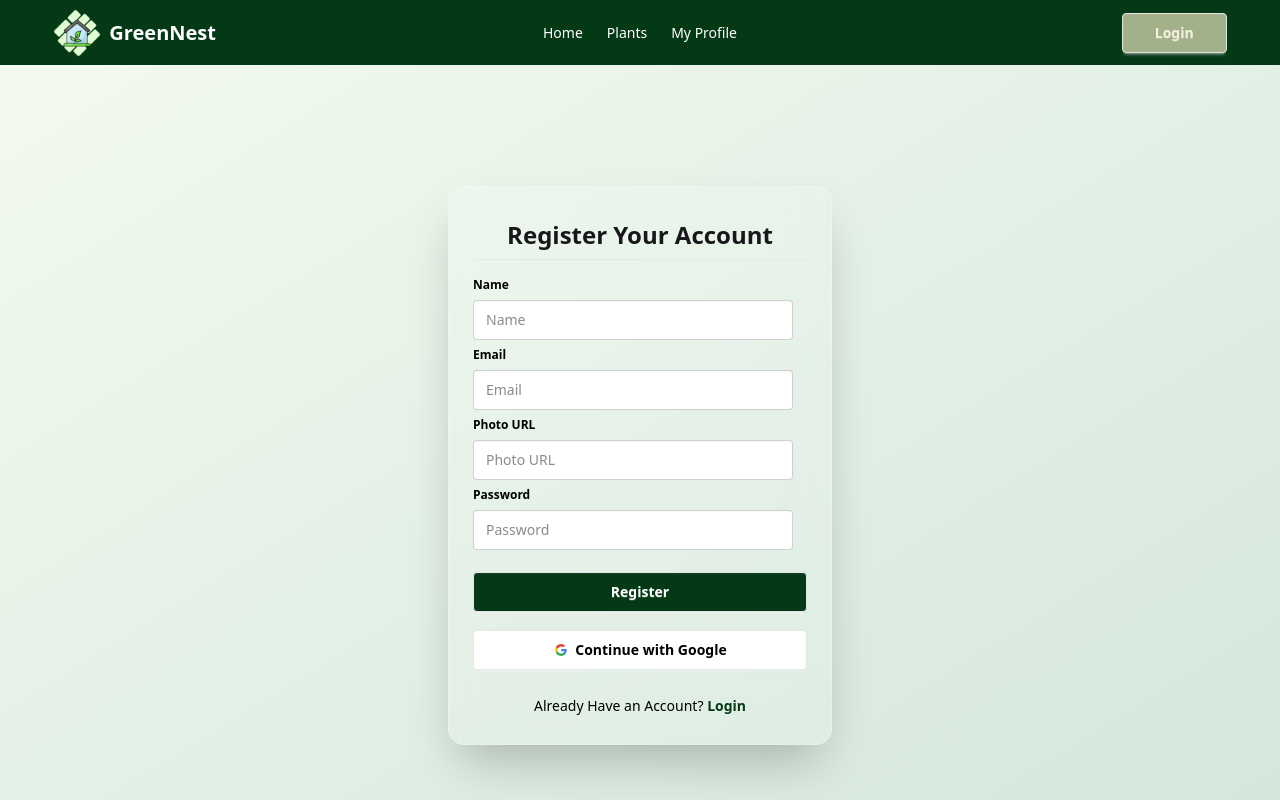
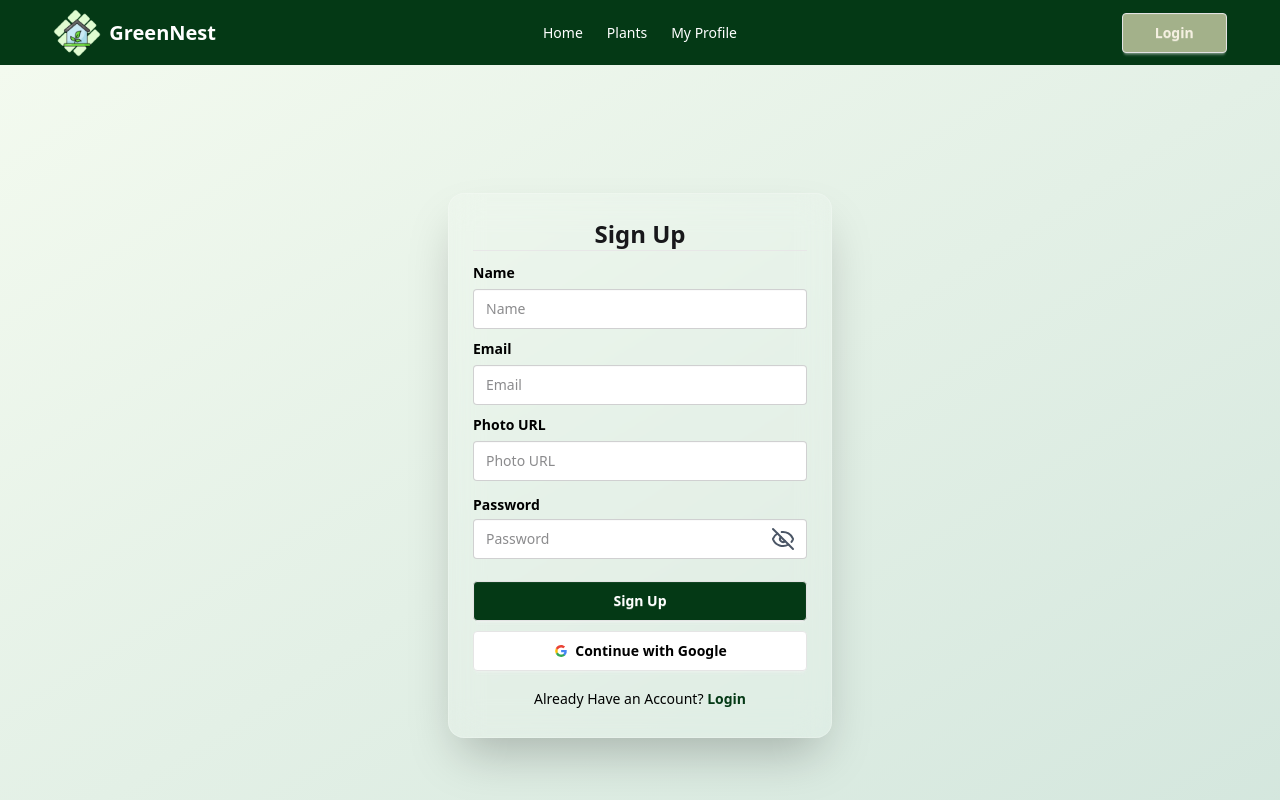
Before and after one commit to Tafsirchy/GreenNest, a React (Vite) app: page /auth/register in a window 1280 px wide. Shown: the top 800 px of the page. Built offline with nearby package versions, Linux system fonts and the light colour scheme; no server answers.

Commit message:
functionalities

```diff
--- a/src/Components/IndoorPlants.jsx
+++ b/src/Components/IndoorPlants.jsx
@@ -2,16 +2,33 @@ import React, { useEffect, useState } from "react";
 import ratings from "../assets/iconRatings.png";
 import dollar from "../assets/dollar-symbol.png";
 import { Link } from "react-router";
+import Loading from "./Loading";
 
 const IndoorPlants = () => {
   const [indoorPlants, setIndoorPlants] = useState([]);
+  const [loading, setLoading] = useState(true);
+
 
   useEffect(() => {
     fetch("plants.json")
       .then((res) => res.json())
-      .then((data) => setIndoorPlants(data))
-      .catch((error) => console.log(error));
+      .then((data) => {
+        setIndoorPlants(data);
+        setLoading(false);
+      })
+      .catch((error) => {
+        console.log(error);
+        setLoading(false);
+      });
   }, []);
+
+  if(loading) {
+    return (
+      <div className="min-h-screen flex justify-center items-center">
+        <Loading></Loading>
+      </div>
+    );
+  }
 
   return (
     <div className="py-10 bg-[#F5F0E1] min-h-screen">
--- /dev/null
+++ b/src/Components/Loading.jsx
@@ -0,0 +1,11 @@
+import React from 'react';
+
+const Loading = () => {
+    return (
+      <div className="flex justify-center items-center">
+        <span className="loading loading-ring loading-md"></span>
+      </div>
+    );
+};
+
+export default Loading;
--- a/src/Components/Navbar.jsx
+++ b/src/Components/Navbar.jsx
@@ -3,13 +3,14 @@ import logo from "../assets/nest-home.png";
 import { Link, NavLink } from "react-router";
 import { UserIcon } from "lucide-react";
 import { AuthContext } from "../Provider/AuthProvider";
+import { toast } from "react-toastify";
 
 const Navbar = () => {
   const { user, logOut } = useContext(AuthContext);
 
   const handleLogOut = () => {
     logOut()
-      .then(() => alert("User Logged Out"))
+      .then(() => toast.success("Logout Successfully"))
       .catch((error) => console.error(error));
   };
 
@@ -117,7 +118,7 @@ const Navbar = () => {
                 className="dropdown-content menu p-2 shadow bg-white rounded-box w-52 text-[#043915] text-center items-center"
               >
                 <li className="font-semibold pointer-events-none bg-gray-100 rounded-lg ">
-                  <span>{user.displayName}</span>
+                  <span className="font-bold text-lg">{user.displayName}</span>
                 </li>
 
                 <li>
--- a/src/Pages/Login.jsx
+++ b/src/Pages/Login.jsx
@@ -1,32 +1,42 @@
 import React, { useContext, useState } from "react";
 import { Link, useLocation, useNavigate } from "react-router";
 import { AuthContext } from "../Provider/AuthProvider";
+import { Eye, EyeOff } from "lucide-react";
+import { toast } from "react-toastify";
 
 const Login = () => {
   const { signIn, handleGoogleSignIn, setUser } = useContext(AuthContext);
   const [error, setError] = useState("");
   const [email, setEmail] = useState("");
+  const [showPassword, setShowPassword] = useState(false);
 
   const location = useLocation();
   const navigate = useNavigate();
-  // console.log(location);
+
   const handleLogin = (e) => {
     e.preventDefault();
     const form = e.target;
     const email = form.email.value;
     const password = form.password.value;
 
-
     signIn(email, password)
       .then((result) => {
         const user = result.user;
-          console.log(user);
+        toast.success("Login successfully");
         form.reset();
-          navigate(`${location.state ? location.state : "/"}`);
+        setError("");
+        navigate(location.state ? location.state : "/");
       })
       .catch((error) => {
-          // alert(error.message);
-          setError(error.code);
+        if (error.code === "auth/wrong-password") {
+          setError("Incorrect password. Please try again.");
+        } else if (error.code === "auth/user-not-found") {
+          setError("No account found with this email.");
+        } else if (error.code === "auth/invalid-email") {
+          setError  ("Invalid email format.");
+        } else {
+          setError("Something went wrong. Please try again.");
+        }
       });
   };
 
@@ -35,32 +45,31 @@ const Login = () => {
       .then((result) => {
         const user = result.user;
         setUser(user);
-        navigate(`${location.state ? location.state : "/"}`);
+        navigate(location.state ? location.state : "/");
       })
-      .then((error) => console.log(error));
+      .catch((error) => console.log(error));
   };
 
   const handleForgetPass = () => {
-
     navigate(`/forgetPass/${email}`);
   };
 
   return (
     <div className="hero bg-base-200 min-h-screen bg-gradient-to-br from-[#FAF5EF] to-[#E6E2D3] flex items-center justify-center">
-      <div className="card max-w-sm shrink-0 border  w-full backdrop-blur-lg bg-white/10  border-white/20 shadow-2xl rounded-2xl">
+      <div className="card max-w-sm shrink-0 border w-full backdrop-blur-lg bg-white/10 border-white/20 shadow-2xl rounded-2xl">
         <div className="card-body">
-          <div>
           <h1 className="text-2xl font-bold text-center py-4 text-black border-b border-white/30">
             Login Your Account
           </h1>
-          </div>
 
           <form onSubmit={handleLogin} className="flex flex-col mt-3">
-            {/* Email */}
             <div className="flex flex-col py-2">
               <label className="label text-black font-semibold">Email</label>
               <input
-                onChange={(e) => setEmail(e.target.value)}
+                onChange={(e) => {
+                  setEmail(e.target.value);
+                  setError("");
+                }}
                 name="email"
                 type="email"
                 className="input input-bordered w-full"
@@ -70,38 +79,47 @@ const Login = () => {
             </div>
 
             {/* Password */}
-            <div className="flex flex-col py-2">
+            <div className="flex flex-col py-2 relative">
               <label className="label text-black font-semibold">Password</label>
               <input
                 name="password"
-                type="password"
+                type={showPassword ? "text" : "password"}
                 className="input input-bordered w-full"
                 placeholder="Password"
+                onChange={() => setError("")}
                 required
               />
+              <button
+                type="button"
+                onClick={() => setShowPassword(!showPassword)}
+                className="absolute right-3 top-10 text-sm text-gray-600"
+              >
+                {showPassword ? <Eye /> : <EyeOff />}
+              </button>
             </div>
 
-            {/* Forgot Password */}
             <div className="text-left">
               <button
+                type="button"
                 onClick={handleForgetPass}
-                className="link link-hover text-red-500 text-sm mt-0 pt-0"
+                className="link link-hover text-red-500 text-sm"
               >
                 Forgot password?
               </button>
             </div>
-            {error && <p className="text-red-500 text-sm mt-2 pt-2">{error}</p>}
-            {/* Login Button */}
+
+            {error && <p className="text-red-500 text-sm mt-2">{error}</p>}
+
             <button
               type="submit"
               className="btn btn-neutral mt-4 bg-[#043915] hover:bg-[#046b21] text-white font-semibold"
             >
               Login
             </button>
-            {/* login with google */}
+
             <button
               onClick={googleSignIn}
-              className="my-3 btn bg-white text-black border-[#e5e5e5]"
+              className="mt-3 btn bg-white text-black border-[#e5e5e5]"
             >
               <svg
                 aria-label="Google logo"
@@ -130,19 +148,18 @@ const Login = () => {
                   ></path>
                 </g>
               </svg>
-              Login with Google
+              Continue with Google
             </button>
           </form>
 
-          {/* Register Link */}
-          <div className="text-center pt-4 text-black">
+          <div className="text-center pt-3 text-black">
             <p>
               Don't Have an Account?{" "}
               <Link
                 to="/auth/register"
                 className="text-[#043915] hover:underline font-bold"
               >
-                Register
+                Sign Up
               </Link>
             </p>
           </div>
--- a/src/Pages/MyProfile.jsx
+++ b/src/Pages/MyProfile.jsx
@@ -3,10 +3,14 @@ import Navbar from "../Components/Navbar";
 import Footer from "../Components/Footer";
 import { AuthContext } from "../Provider/AuthProvider";
 import { Edit3, Mail, UserRound } from "lucide-react";
+import Loading from "../Components/Loading";
 
 const MyProfile = () => {
   const { user, setUser, updateUser } = useContext(AuthContext);
   const [isOpen, setIsOpen] = useState(false);
+
+  const [loading, setLoading] = useState(false);
+
 
   const handleOpenForm = () => {
     setIsOpen(!isOpen);
@@ -14,6 +18,7 @@ const MyProfile = () => {
 
   const handleUpdateForm = async (e) => {
     e.preventDefault();
+    setLoading(true);
     const name = e.target.name.value;
     const photo = e.target.photo.value;
 
@@ -22,8 +27,8 @@ const MyProfile = () => {
       photoURL: photo,
     }).then(() => {
       setUser({ ...user, displayName: name, photoURL: photo });
-
       setIsOpen(false);
+      setLoading(false);
     });
   };
 
@@ -70,6 +75,12 @@ const MyProfile = () => {
 
             {/* Update Form */}
             {isOpen && (
+              <>
+                {loading ? (
+                  <div className="mt-5">
+                    <Loading></Loading>
+                  </div>
+                ) : (
                   <form
                     onSubmit={handleUpdateForm}
                     className="mt-6 mx-6 p-6 bg-white border border-gray-200 rounded-xl shadow-inner space-y-4 "
@@ -80,7 +91,9 @@ const MyProfile = () => {
 
                     {/* Name */}
                     <div className="flex flex-col">
-                  <label className="font-semibold text-gray-700">Name</label>
+                      <label className="font-semibold text-gray-700">
+                        Name
+                      </label>
                       <input
                         defaultValue={user?.displayName}
                         name="name"
@@ -115,6 +128,8 @@ const MyProfile = () => {
                     </button>
                   </form>
                 )}
+              </>
+            )}
           </div>
         </div>
       </main>
--- a/src/Pages/PlantDetails.jsx
+++ b/src/Pages/PlantDetails.jsx
@@ -7,6 +7,7 @@ import { FaLeaf } from "react-icons/fa";
 import price from "../assets/dollar.png";
 import available from "../assets/tree.png";
 import ratings from "../assets/star.png";
+import Loading from "../Components/Loading";
 
 const PlantDetails = () => {
   const { id } = useParams();
@@ -77,9 +78,7 @@ const PlantDetails = () => {
               </div>
             </div>
           ) : (
-            <div className="flex justify-center items-center">
-              <span className="loading loading-ring loading-md"></span>
-            </div>
+            <Loading></Loading>
           )}
         </div>
       </main>
--- a/src/Pages/Register.jsx
+++ b/src/Pages/Register.jsx
@@ -1,22 +1,24 @@
 import { useContext, useState } from "react";
 import { Link, useNavigate } from "react-router";
 import { AuthContext } from "../Provider/AuthProvider";
+import { toast } from "react-toastify";
+import { Eye, EyeOff } from "lucide-react";
 
 const Register = () => {
   const { createUser, setUser, handleGoogleSignIn, updateUser } =
     useContext(AuthContext);
+
   const [error, setError] = useState("");
+  const [showPassword, setShowPassword] = useState(false); // ⭐ FIX ADDED
   const navigate = useNavigate();
 
   const handleRegister = (e) => {
     e.preventDefault();
-    // console.log(e.target)
     const form = e.target;
     const name = form.name.value;
     const photo = form.photo.value;
     const email = form.email.value;
     const password = form.password.value;
-    console.log(name, photo, email, password);
 
     const uppercase = /[A-Z]/;
     const lowercase = /[a-z]/;
@@ -37,7 +39,7 @@ const Register = () => {
     createUser(email, password)
       .then((result) => {
         const user = result.user;
-        // console.log(user);
+
         updateUser({ displayName: name, photoURL: photo })
           .then(() => {
             setUser({ ...user, displayName: name, photoURL: photo });
@@ -46,12 +48,14 @@ const Register = () => {
             console.log(error);
             setUser(user);
           });
+
         setUser(user);
+        toast.success("Sign Up Successful");
         form.reset();
         navigate("/");
       })
-      .catch((error) => {
-        alert(error);
+      .catch(() => {
+        toast.error("Email already exists");
       });
   };
 
@@ -62,74 +66,89 @@ const Register = () => {
         setUser(user);
         navigate("/");
       })
-      .then((error) => console.log(error));
+      .catch((error) => console.log(error)); // ⭐ FIXED
   };
 
   return (
     <div>
-      <div className="hero bg-base-200 min-h-screen bg-gradient-to-br from-[#f3faef] to-[#d3e6dd]">
-        {/* <div className="hero-content flex-col lg:flex-row-reverse">
-        </div> */}
-
-        <div className="card max-w-sm shrink-0 border  w-full backdrop-blur-lg bg-white/10  border-white/20 shadow-2xl rounded-2xl">
-          <div className="card-body ">
+      <div className="hero bg-base-200 min-h-screen bg-gradient-to-br from-[#f3faef] to-[#d3e6dd] p-10">
+        <div className="card max-w-sm shrink-0 border w-full backdrop-blur-lg bg-white/10 border-white/20 shadow-2xl rounded-2xl">
+          <div className="card-body">
             <div>
-              <h1 className="text-2xl font-bold text-center py-2 border-b-1 border-base-300">
-                Register Your Account
+              <h1 className="text-2xl font-bold text-center border-b-1 border-base-300">
+                Sign Up
               </h1>
             </div>
+
             <form onSubmit={handleRegister}>
-              <fieldset className="fieldset mt-1">
-                <label className="label text-black font-semibold">Name</label>
+              <fieldset className="fieldset">
+                <label className="label text-black font-semibold text-sm">
+                  Name
+                </label>
                 <input
                   name="name"
                   type="text"
-                  className="input"
+                  className="input w-full"
                   placeholder="Name"
                   required
                 />
-                {/* email */}
-                <label className="label text-black font-semibold">Email</label>
+
+                <label className="label text-black font-semibold mt-1 text-sm">
+                  Email
+                </label>
                 <input
                   name="email"
                   type="email"
-                  className="input"
+                  className="input w-full"
                   placeholder="Email"
                   required
                 />
-                {/* photo url */}
-                <label className="label text-black font-semibold">
+
+                <label className="label text-black font-semibold mt-1 text-sm">
                   Photo URL
                 </label>
                 <input
                   name="photo"
                   type="text"
-                  className="input"
+                  className="input w-full"
                   placeholder="Photo URL"
                   required
                 />
-                {/* password */}
-                <label className="label text-black font-semibold">
+
+                <div className="flex flex-col pt-2 relative pt-0">
+                  <label className="label text-black font-semibold mb-1 text-sm">
                     Password
                   </label>
                   <input
                     name="password"
-                  type="password"
-                  className="input"
+                    type={showPassword ? "text" : "password"}
+                    className="input input-bordered w-full"
                     placeholder="Password"
+                    onChange={() => setError("")}
                     required
                   />
-                {error && <p className="text-red-500 text-sm mt-2">{error}</p>}
+
                   <button
-                  to="/"
+                    type="button"
+                    onClick={() => setShowPassword(!showPassword)}
+                    className="absolute right-3 top-10 text-sm text-gray-600"
+                  >
+                    {showPassword ? <Eye /> : <EyeOff />}
+                  </button>
+                </div>
+
+                {error && <p className="text-red-500 text-sm">{error}</p>}
+
+                <button
                   type="submit"
                   className="btn mt-4 bg-[#043915] hover:bg-[#046b21] text-white"
                 >
-                  Register
+                  Sign Up
                 </button>
+
                 <button
                   onClick={googleSignUp}
-                  className="my-3 btn bg-white text-black border-[#e5e5e5]"
+                  className="my-1 btn bg-white text-black border-[#e5e5e5]"
                 >
                   <svg
                     aria-label="Google logo"
@@ -160,7 +179,8 @@ const Register = () => {
                   </svg>
                   Continue with Google
                 </button>
-                <div className="text-center text-sm  pt-2">
+
+                <div className="text-center text-sm pt-2">
                   <p className="text-black">
                     Already Have an Account?{" "}
                     <Link
--- a/src/Provider/AuthProvider.jsx
+++ b/src/Provider/AuthProvider.jsx
@@ -10,11 +10,12 @@ import {
   updateProfile,
 } from "firebase/auth";
 import app from "../firebase/firebase.config";
+import Loading from "../Components/Loading";
 
 export const AuthContext = createContext();
 
 const auth = getAuth(app);
-const googleProvider = new GoogleAuthProvider;
+const googleProvider = new GoogleAuthProvider();
 
 const AuthProvider = ({ children }) => {
   const [user, setUser] = useState(null);
@@ -22,20 +23,20 @@ const AuthProvider = ({ children }) => {
 
   const updateUser = (updateData) => {
     return updateProfile(auth.currentUser, updateData);
-  }
+  };
 
   const createUser = (email, password) => {
-    setLoading(true);
+    // setLoading(true);
     return createUserWithEmailAndPassword(auth, email, password);
   };
 
   const signIn = (email, password) => {
-    setLoading(true);
+    // setLoading(true);
     return signInWithEmailAndPassword(auth, email, password);
   };
 
   const handleGoogleSignIn = () => {
-    setLoading(true);
+    // setLoading(true);
     return signInWithPopup(auth, googleProvider);
   };
 
@@ -65,6 +66,13 @@ const AuthProvider = ({ children }) => {
     updateUser,
   };
 
+  if (loading) {
+    return (
+      <div className="flex justify-center items-center min-h-screen">
+        <Loading></Loading>
+      </div>
+    );
+  }
   return (
     <AuthContext.Provider value={authData}>{children}</AuthContext.Provider>
   );
--- a/src/Root/RootLayout.jsx
+++ b/src/Root/RootLayout.jsx
@@ -1,17 +1,29 @@
 import React from "react";
-import { Outlet } from "react-router";
+import { Outlet, useNavigation } from "react-router";
 import Navbar from "../Components/Navbar";
 import Footer from "../Components/Footer";
+import Loading from "../Components/Loading";
 
 const RootLayout = () => {
+
+  const navigation = useNavigation();
+
+  const isLoading = navigation.state === "loading";
+
   return (
     <div>
       <div className="">
         <Navbar></Navbar>
       </div>
-      <div className="">
-        <Outlet></Outlet>
-      </div>
+      {isLoading ? (
+        <div className="min-h-screen flex justify-center items-center">
+          <Loading></Loading>
+        </div>
+      ) : (
+        <div className="">
+          <Outlet></Outlet>
+        </div>
+      )}
       <div className="">
         <Footer></Footer>
       </div>
```
Lines whose indentation alone changed are shown as unchanged.
